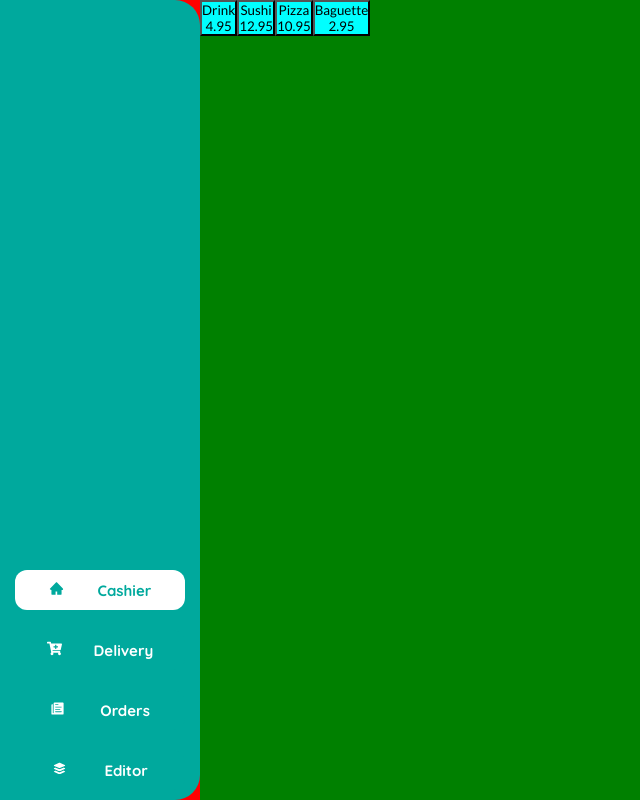
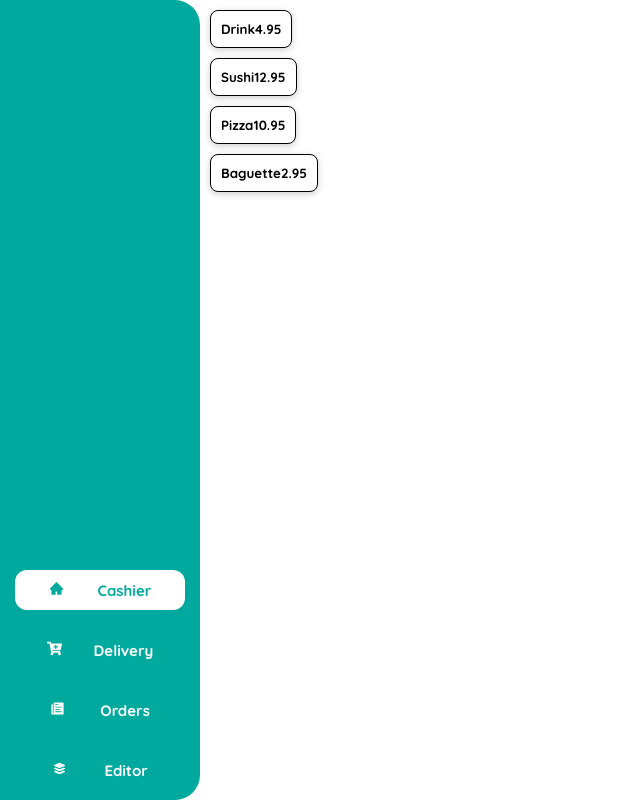
Before and after one commit to JimmyLam96/cash-up, a React (Create React App) app: page / in a window 1280 px wide. Shown: the whole page, without its empty margins (0-640 px from the left). Built offline with nearby package versions, Linux system fonts and the light colour scheme.

Commit message:
Added proper styling to Dishcard

```diff
--- a/src/components/Dishcard.tsx
+++ b/src/components/Dishcard.tsx
@@ -4,8 +4,8 @@ import "../css/Dishcard.css";
 function Dishcard(props: DProps) {
   return (
     <button className={`dishcard`}>
-      <p>{props.details.title}</p>
-      <p>{props.details.price}</p>
+      {props.details.title}
+      {props.details.price}
     </button>
   );
 }
--- a/src/css/App.css
+++ b/src/css/App.css
@@ -13,7 +13,6 @@
 }
 
 .main-container {
-  background-color: red;
   display: flex;
   flex-direction: row;
   height: 100vh;
@@ -22,7 +21,6 @@
 .content-container {
   display: flex;
   flex-grow: 1;
-  background-color: green;
 }
 
 .cashier,
--- a/src/css/Dishcard.css
+++ b/src/css/Dishcard.css
@@ -1,3 +1,29 @@
 .dishcard {
-  background-color: aqua;
+  /* flexbox */
+  display: flex;
+  flex: 1;
+  justify-content: space-evenly;
+
+  /* margin & padding */
+  margin: 10px;
+  padding: 10px;
+
+  /* look & feel */
+  font-weight: bolder;
+  background-color: white;
+  font-family: "Quicksand";
+
+  /* border */
+  border-style: solid;
+  border-width: 1px;
+  border-radius: 8px;
+
+  /* shadow */
+  box-shadow: 0 2px 7px 0 rgba(0, 0, 0, 0.2);
 }
+
+/* on click */
+.dishcard:active {
+  color: black;
+  transform: scale(0.95);
+}
--- a/src/css/SidebarButton.css
+++ b/src/css/SidebarButton.css
@@ -1,5 +1,4 @@
 .btn {
-  /* background-color: aqua; */
   /* flexbox */
   display: flex;
   flex: 1;
```
